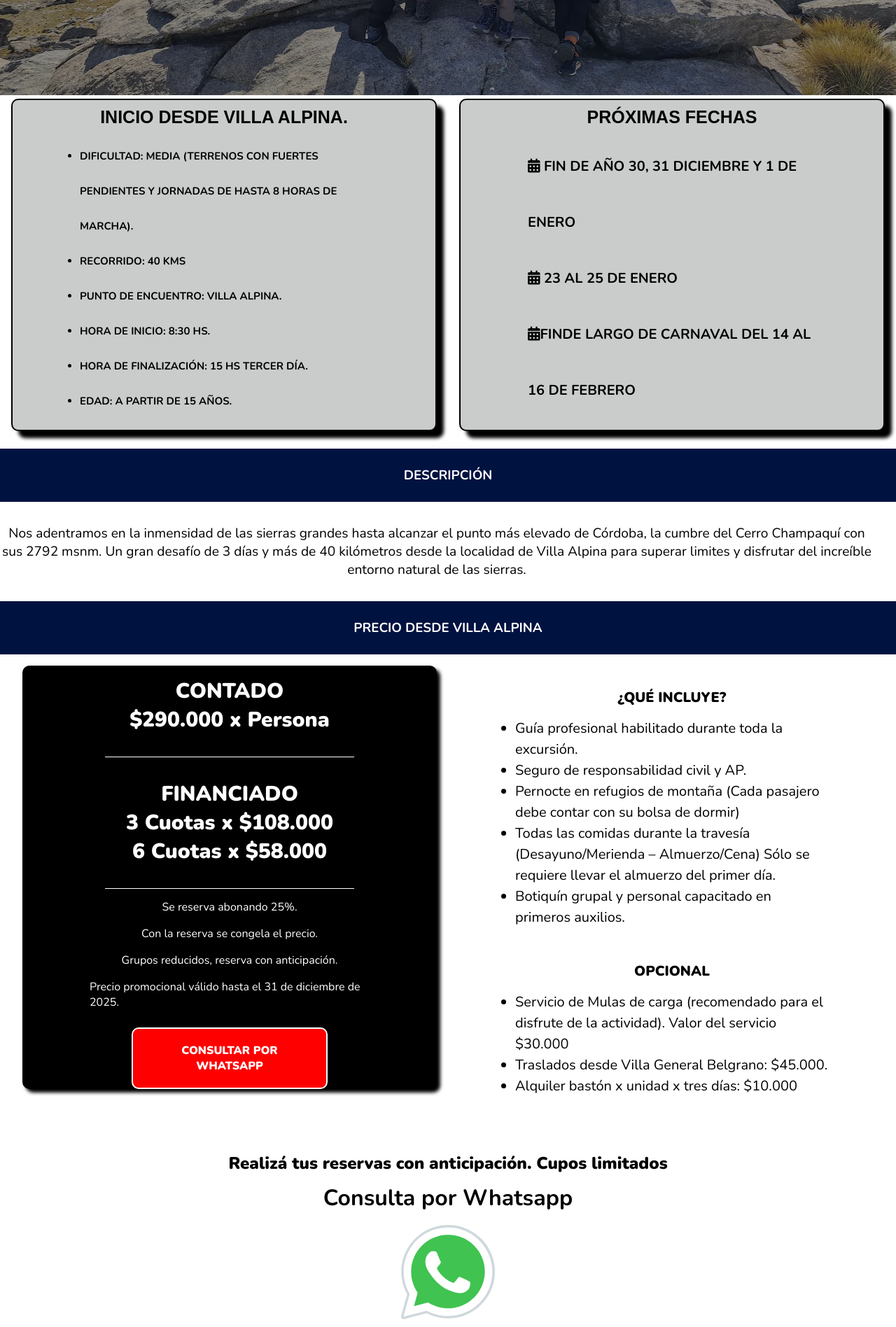
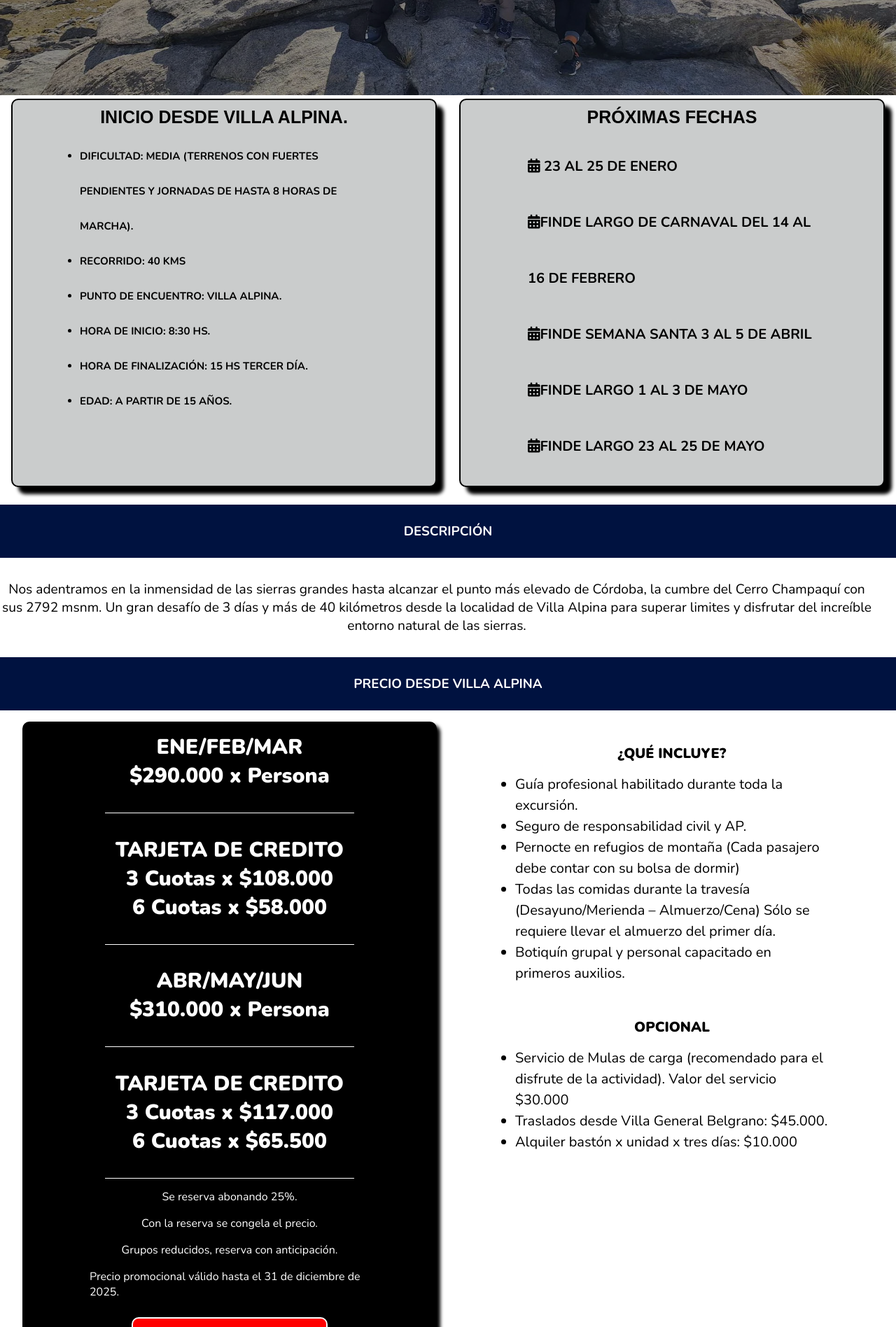
Before and after one commit to cejasj355/instintoviajero, a Flask app: page /acciones/ascenso-cerro-champaqui-cordoba in a window 1280 px wide. Shown: the part 779-2675 px from the top of the page at 70% size. Run offline with Flask 3, Linux system fonts and the light colour scheme; some libraries are stand-ins or nearby versions; some web fonts are replaced.

Commit message:
cambios en cuadro de precio de champa

```diff
--- a/static/sass/style.css
+++ b/static/sass/style.css
@@ -597,6 +597,10 @@ header {
 .precio-carta {
   height: 70vh;
   margin: 1rem 0;
+}
+
+.precio-1-champa {
+  height: 110%;
 }
 
 .precio-1, .precio-2 {
--- a/static/sass/style.scss
+++ b/static/sass/style.scss
@@ -614,6 +614,9 @@ header{
     height: 70vh; //70vh
     margin: 1rem 0;
 }
+.precio-1-champa{
+    height: 110%;
+}
 .precio-1, .precio-2{
     margin: 1rem 1rem;
     background-color: #000000;
@@ -625,6 +628,7 @@ header{
     border-bottom-right-radius: 10px;
     border-bottom-left-radius: 10px;
     padding-bottom: 5px;
+
 }
 @media(min-width:980px) {
 
--- a/templates/salidas/cerro_champaqui.html
+++ b/templates/salidas/cerro_champaqui.html
@@ -121,10 +121,11 @@
                 <div class="prox-fechas">
                     <h3 class="prox-fechas-titulo">PRÓXIMAS FECHAS</h3>
                     <ul>
-                        <li class="fechas"><i class="fa-solid fa-calendar-days"></i> Fin de año 30, 31 diciembre y 1 de
-                            enero</li>
                         <li class="fechas"><i class="fa-solid fa-calendar-days"></i> 23 al 25 de Enero</li>
                         <li class="fechas"><i class="fa-solid fa-calendar-days"></i>Finde largo de carnaval del 14 al 16 de Febrero</li>
+                        <li class="fechas"><i class="fa-solid fa-calendar-days"></i>Finde Semana Santa 3 al 5 de Abril</li>
+                        <li class="fechas"><i class="fa-solid fa-calendar-days"></i>Finde largo 1 al 3 de mayo</li>
+                        <li class="fechas"><i class="fa-solid fa-calendar-days"></i>Finde largo 23 al 25 de mayo</li>
                     </ul>
                 </div>
             </div>
@@ -141,17 +142,28 @@
         <section class="info">
             <h3 class="section-titles-subtitles section-title">Precio desde Villa Alpina</h3>
             <div class="info-grid">
-                <div class="info-2">
+                <div class="info-2 precio-1-champa">
                     <div class="precio-carta precio-1">
                         <div class="precio-subtitulo">
-                            <p>CONTADO</p>
+                            <p>ENE/FEB/MAR</p>
                             <p class="num">$290.000 x Persona</p>
                         </div>
                         <div class="br"></div>
                         <div class="precio-subtitulo">
-                            <p>FINANCIADO</p>
+                            <p>TARJETA DE CREDITO</p>
                             <p class="num">3 Cuotas x $108.000</p>
                             <p class="num">6 Cuotas x $58.000</p>
+                        </div>
+                        <div class="br"></div>
+                        <div class="precio-subtitulo">
+                            <p>ABR/MAY/JUN</p>
+                            <p class="num">$310.000 x Persona</p>
+                        </div>
+                        <div class="br"></div>
+                        <div class="precio-subtitulo">
+                            <p>TARJETA DE CREDITO</p>
+                            <p class="num">3 Cuotas x $117.000</p>
+                            <p class="num">6 Cuotas x $65.500</p>
                         </div>
                         <div class="br"></div>
                         <div class="precio-ul">
```
Also changed, not shown: 1 other file.
